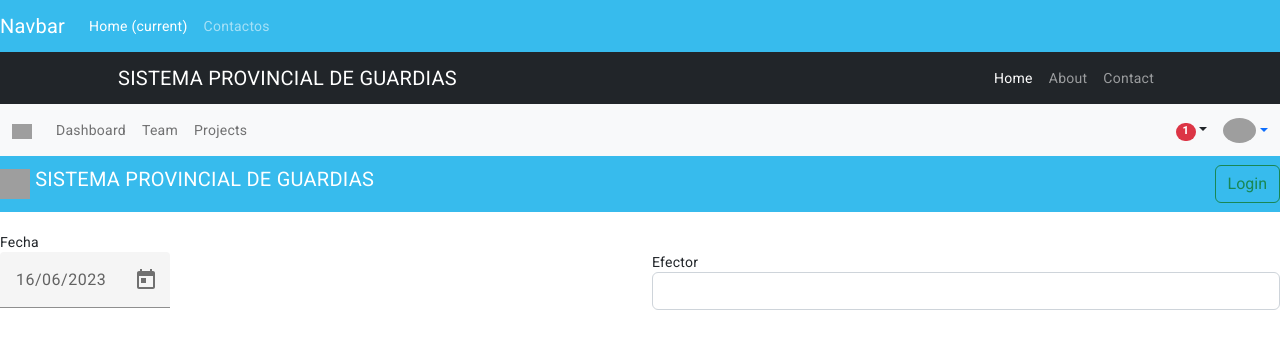
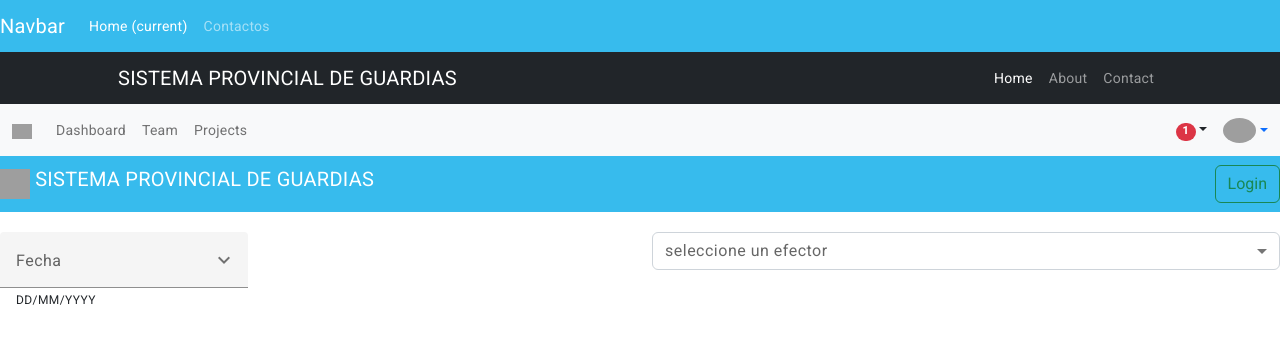
Before and after one commit to scostilla/guardias, an Angular app: page /daily-schedule in a window 1280 px wide. Shown: the top 348 px of the page. Built offline with nearby package versions, Linux system fonts and the light colour scheme; grey boxes are pictures that could not be loaded; what ngx-mat-timepicker would draw is missing.

Commit message:
refactor of daily schedule

```diff
--- a/src/app/components/daily-schedule/daily-schedule.component.html
+++ b/src/app/components/daily-schedule/daily-schedule.component.html
@@ -1,35 +1,70 @@
 <div class="row">
-  <label for="dtpDate">Fecha </label>
   <div class="col-6">
-    <app-calendar [isReadOnly]="false" style="margin-right: 10px"></app-calendar>
+    <mat-form-field class="example-full-width">
+      <mat-label>Fecha</mat-label>
+      <input matInput [matDatepicker]="picker">
+      <mat-hint>DD/MM/YYYY</mat-hint>
+      <mat-datepicker-toggle matIconSuffix [for]="picker">
+        <mat-icon matDatepickerToggleIcon>keyboard_arrow_down</mat-icon>
+      </mat-datepicker-toggle>
+      <mat-datepicker #picker></mat-datepicker>
+    </mat-form-field>
+
   </div>
   <div class="col-6">
-    <label for="hospital">Efector </label>
-    <select name="service" class="form-control" [(ngModel)]="selectedHospital" (change)="updateHospital()">
-      <option *ngFor="let option of options" [value]="option.descripcion">{{option.complejidad}} - {{ option.descripcion
-        }}</option>
-    </select>
+    <mat-select placeholder="seleccione un efector"
+    [(ngModel)]="selectedHospital"
+      name="service"
+      class="form-control"
+      (selectionChange)="updateHospital()"
+    >
+      <mat-option *ngFor="let option of options" [value]="option.descripcion">
+        {{ option.complejidad }} - {{ option.descripcion }}
+      </mat-option>
+    </mat-select>
   </div>
 </div>
 
 <div class="row row-cols-4">
-  <div class="col"
-    *ngFor="let professionalGroup of professionalGroups.slice(0, professionalGroups.length - (professionalGroups.length % 4 || 4))">
-    <app-schedule-card [service]="professionalGroup.service"></app-schedule-card>
+  <div
+    class="col"
+    *ngFor="
+      let professionalGroup of professionalGroups.slice(
+        0,
+        professionalGroups.length - (professionalGroups.length % 4 || 4)
+      )
+    "
+  >
+    <app-schedule-card
+      [service]="professionalGroup.service"
+    ></app-schedule-card>
     <div *ngFor="let professional of professionalGroup.professionals">
-      <h5 [ngClass]="professional.type">{{ professional.apellido }}, {{ professional.nombre }} ({{ professional.hs }})
+      <h5 [ngClass]="professional.type">
+        {{ professional.apellido }}, {{ professional.nombre }} ({{
+          professional.hs
+        }})
       </h5>
     </div>
   </div>
 </div>
 
 <div class="row" *ngIf="professionalGroups.length % 4">
-  <div class="col"
-    *ngFor="let professionalGroup of professionalGroups.slice(professionalGroups.length - (professionalGroups.length % 4))">
-    <app-schedule-card [service]="professionalGroup.service"></app-schedule-card>
+  <div
+    class="col"
+    *ngFor="
+      let professionalGroup of professionalGroups.slice(
+        professionalGroups.length - (professionalGroups.length % 4)
+      )
+    "
+  >
+    <app-schedule-card
+      [service]="professionalGroup.service"
+    ></app-schedule-card>
     <div *ngFor="let professional of professionalGroup.professionals">
-      <h5 [ngClass]="professional.type">{{ professional.apellido }}, {{ professional.nombre }}{{ professional.hs ? ' ('
-        + professional.hs + ')' : '' }}</h5>
+      <h5 [ngClass]="professional.type">
+        {{ professional.apellido }}, {{ professional.nombre
+        }}{{ professional.hs ? " (" + professional.hs + ")" : "" }}
+      </h5>
     </div>
   </div>
 </div>
--- a/src/app/components/daily-schedule/daily-schedule.component.ts
+++ b/src/app/components/daily-schedule/daily-schedule.component.ts
@@ -1,35 +1,20 @@
-import { Component, OnDestroy } from '@angular/core';
+import { Component } from '@angular/core';
 import { HttpClient } from '@angular/common/http';
-import { Subscription } from 'rxjs';
-import { DateServiceService } from '../../services/DateService/date-service.service';
 
 @Component({
   selector: 'app-daily-schedule',
   templateUrl: './daily-schedule.component.html',
   styleUrls: ['./daily-schedule.component.css'],
 })
-export class DailyScheduleComponent implements OnDestroy {
+export class DailyScheduleComponent {
   services: any[] | undefined;
   options: any[] | undefined;
   professionalGroups: { service: string; professionals: any[] }[] = [];
-  currentDate: Date | undefined;
-  dateChangeSubscription: Subscription = new Subscription();
   selectedHospital: string = '';
 
   constructor(
     private http: HttpClient,
-    private dateService: DateServiceService
   ) {
-    this.dateChangeSubscription = this.dateService.dateChange$.subscribe(
-      (date: Date) => {
-        this.currentDate = date;
-        console.log('daily-schedule: ' + this.currentDate);
-      }
-    );
-  }
-
-  ngOnDestroy(): void {
-    this.dateChangeSubscription.unsubscribe();
   }
 
   ngOnInit() {
--- a/src/app/components/professional-abm/professional-abm.component.html
+++ b/src/app/components/professional-abm/professional-abm.component.html
@@ -34,7 +34,7 @@
   <div class="col">
     <mat-form-field>
       <mat-label>Profesion</mat-label>
-      <mat-select [(value)]="selected">
+      <mat-select [(value)]="profesionSelected">
         <mat-option value="Medico">Medico</mat-option>
         <mat-option value="Bioquimico">Bioquimico</mat-option>
         <mat-option value="Odontologo">Odontologo</mat-option>
@@ -42,9 +42,13 @@
     </mat-form-field>
   </div>
   <div class="col">
-    <mat-form-field appearance="fill">
-      <mat-label>Especialidad</mat-label>
-      <input matInput placeholder="Ingresar Especialidad" autocomplete="off">
+    <mat-form-field>
+      <mat-label>Profesion</mat-label>
+      <mat-select [(value)]="specialtySelected">
+        <mat-option value="Medico">Medico</mat-option>
+        <mat-option value="Bioquimico">Bioquimico</mat-option>
+        <mat-option value="Odontologo">Odontologo</mat-option>
+      </mat-select>
     </mat-form-field>
   </div>
 </div>
--- a/src/app/components/professional-abm/professional-abm.component.ts
+++ b/src/app/components/professional-abm/professional-abm.component.ts
@@ -7,7 +7,8 @@ import { MatDialogRef } from '@angular/material/dialog';
   styleUrls: ['./professional-abm.component.css']
 })
 export class ProfessionalAbmComponent {
-  selected = 'Medico';
+  profesionSelected = 'Medico';
+  specialtySelected = '';
   constructor(
     public dialogRef:MatDialogRef<ProfessionalAbmComponent>
   ){}
```
Also changed, not shown: 1 other file (tests, documents, lock files or other folders).
